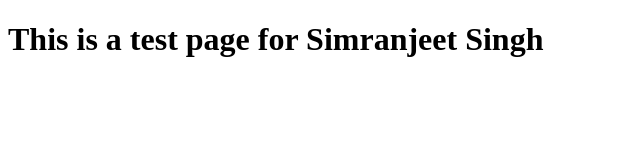
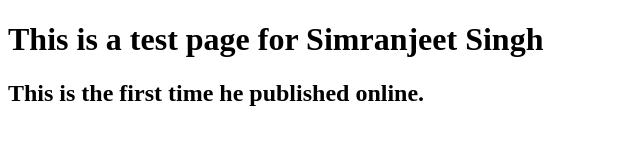
Before and after one commit to sim619/html-test-site, a plain HTML site: page index.html in a window 1280 px wide. Shown: the whole page, without its empty margins (0-640 px from the left). Drawn offline with Linux system fonts and the light colour scheme.

Commit message:
Add files via upload

```diff
--- a/index.html
+++ b/index.html
@@ -1,9 +1,10 @@
 <!DOCTYPE html>
 <html>
 <head>
-	<title>hello</title>
+	<title>hello </title>
 </head>
 <body>
 <h1> This is a test page for Simranjeet Singh </h1>
+<h2> This is the first time he published online. </h2>
 </body>
 </html>
```
